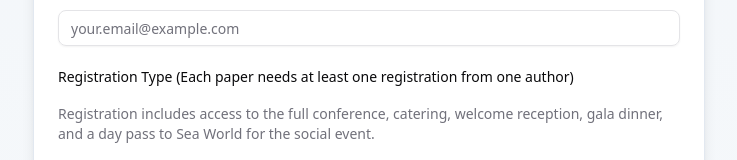
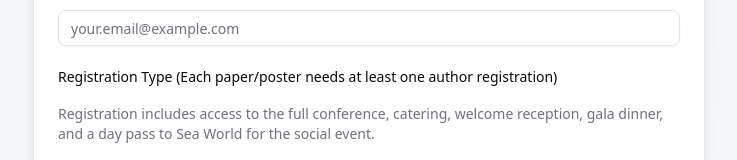
Before and after one commit to Emmeet/meetings, a Next.js app: page / in a window 1280 px wide. Shown: the part 577-737 px from the top of the page, without its empty margins (271-1008 px from the left). Built offline with nearby package versions, Linux system fonts and the light colour scheme.

Commit message:
Chore: modify text

```diff
--- a/src/app/raid/components/FormPage.tsx
+++ b/src/app/raid/components/FormPage.tsx
@@ -436,8 +436,8 @@ export function FormPage() {
                       render={({ field }) => (
                         <FormItem className="space-y-3">
                           <FormLabel>
-                            Registration Type (Each paper needs at least one
-                            registration from one author)
+                            Registration Type (Each paper/poster needs at least
+                            one author registration)
                           </FormLabel>
                           {/* 副标题 */}
                           <div className="text-sm text-muted-foreground mb-2">
```
